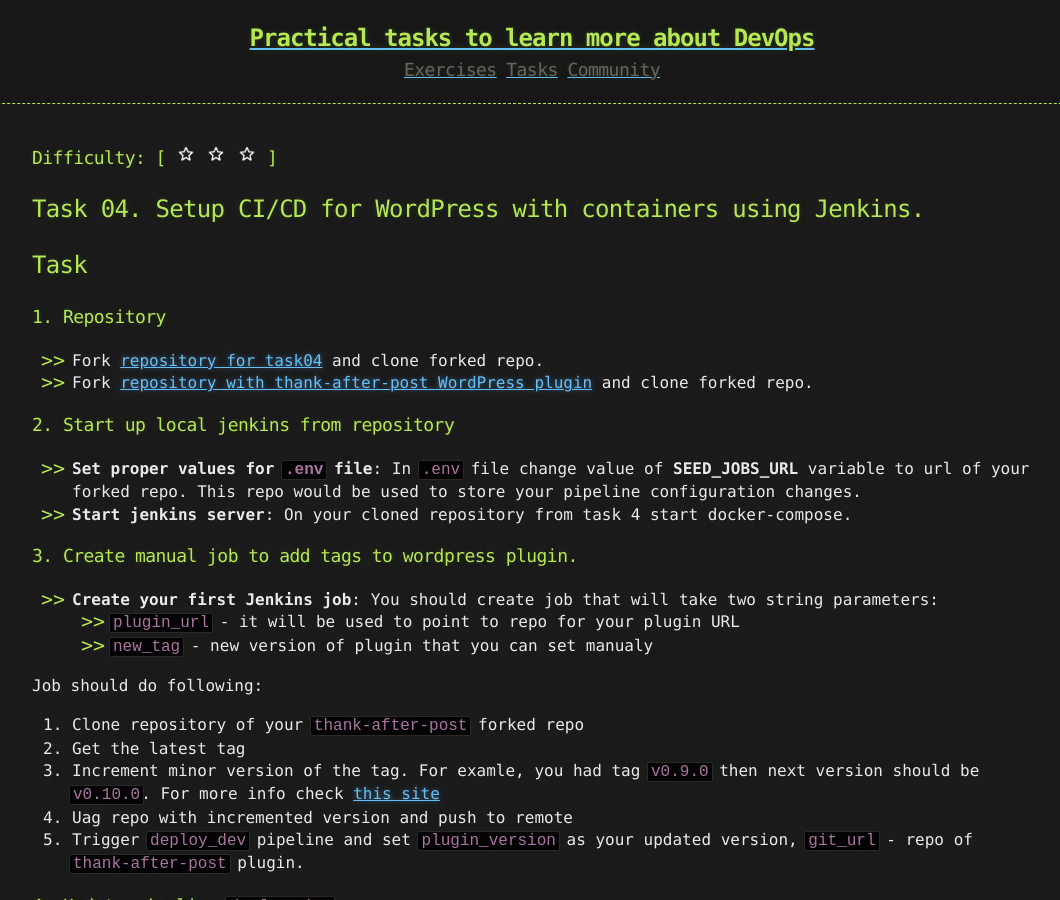
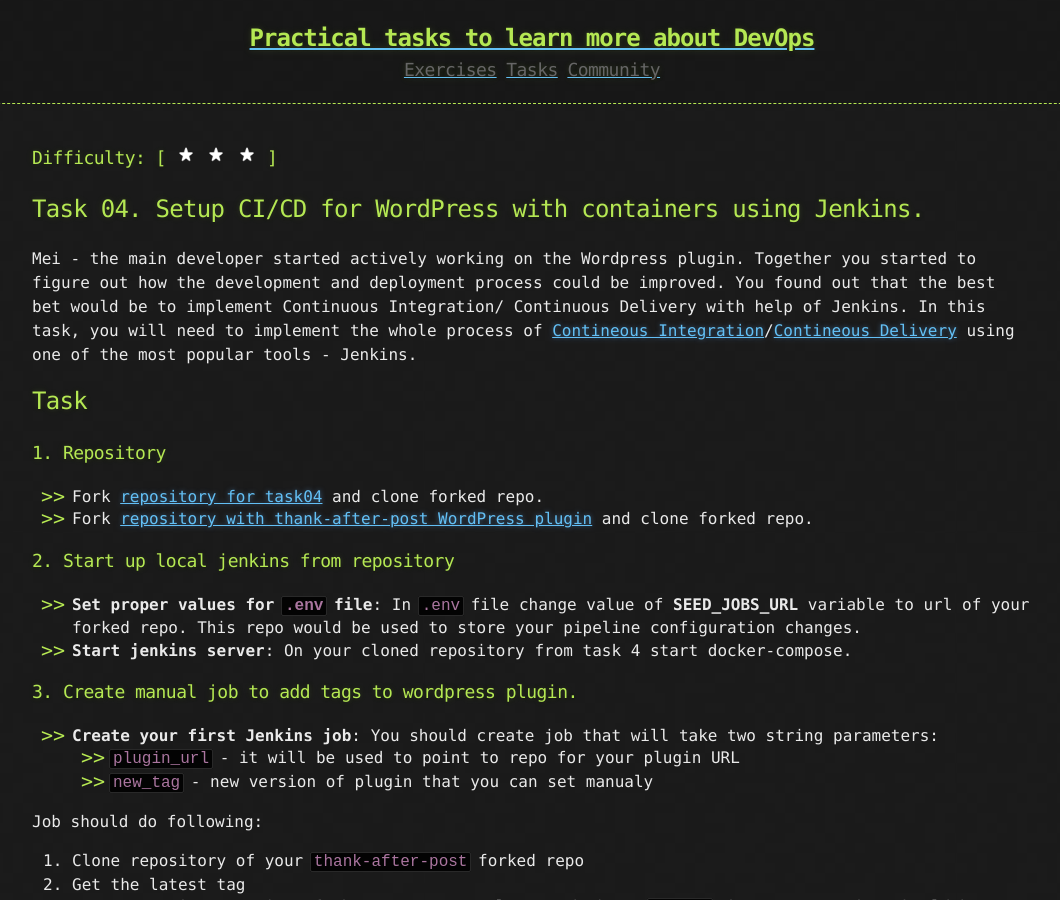
Before and after one commit to korney4eg/korney4eg.github.io, a Jekyll site: the page built from tasks/_posts/2021-02-01-phase2-task4-setup-ci-cd.md, in a window 1280 px wide and 900 px high. Shown: the whole window, without its empty margins (108-1168 px from the left). Built offline with Jekyll 4.4.1, drawn with Linux system fonts in a browser that asks for light colours.

Commit message:
adding intro to task4

```diff
--- a/tasks/_posts/2021-02-01-phase2-task4-setup-ci-cd.md
+++ b/tasks/_posts/2021-02-01-phase2-task4-setup-ci-cd.md
@@ -6,9 +6,12 @@ tags:
   - jenkins
   - docker
 active: true
+difficulty: 3
 ---
+Mei - the main developer started actively working on the Wordpress plugin. Together you started to figure out how the development and deployment process could be improved. You found out that the best bet would be to implement Continuous Integration/ Continuous Delivery with help of Jenkins.
+<!--more-->
+In this task, you will need to implement the whole process of [Contineous Integration](https://www.martinfowler.com/articles/continuousIntegration.html)/[Contineous Delivery](https://www.martinfowler.com/delivery.html) using one of the most popular tools - Jenkins.
 
-<!--more-->
 
 ## Task
 
```
Also changed, not shown: tasks/_posts/2021-02-01-phase2-task5-scripting-ci-cd.md (deleted, +0 -7 lines).
